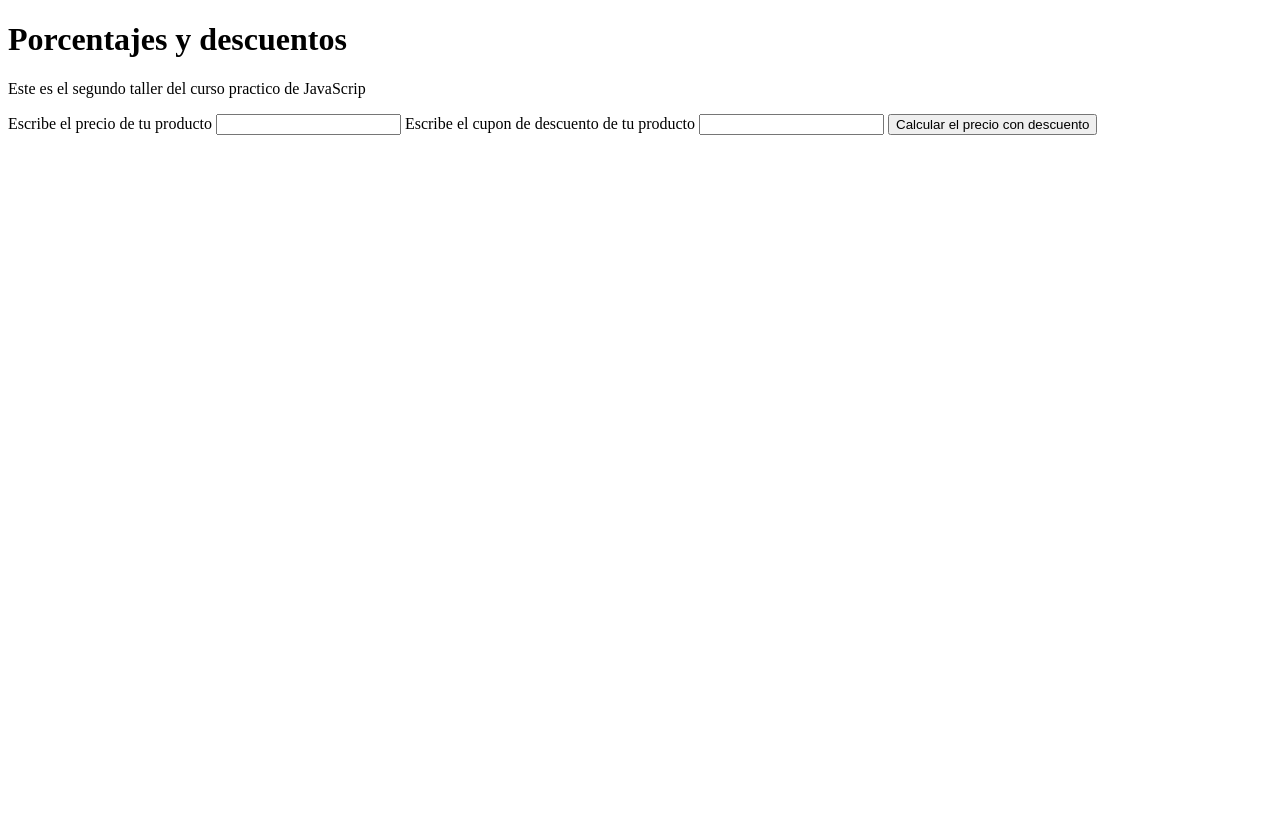
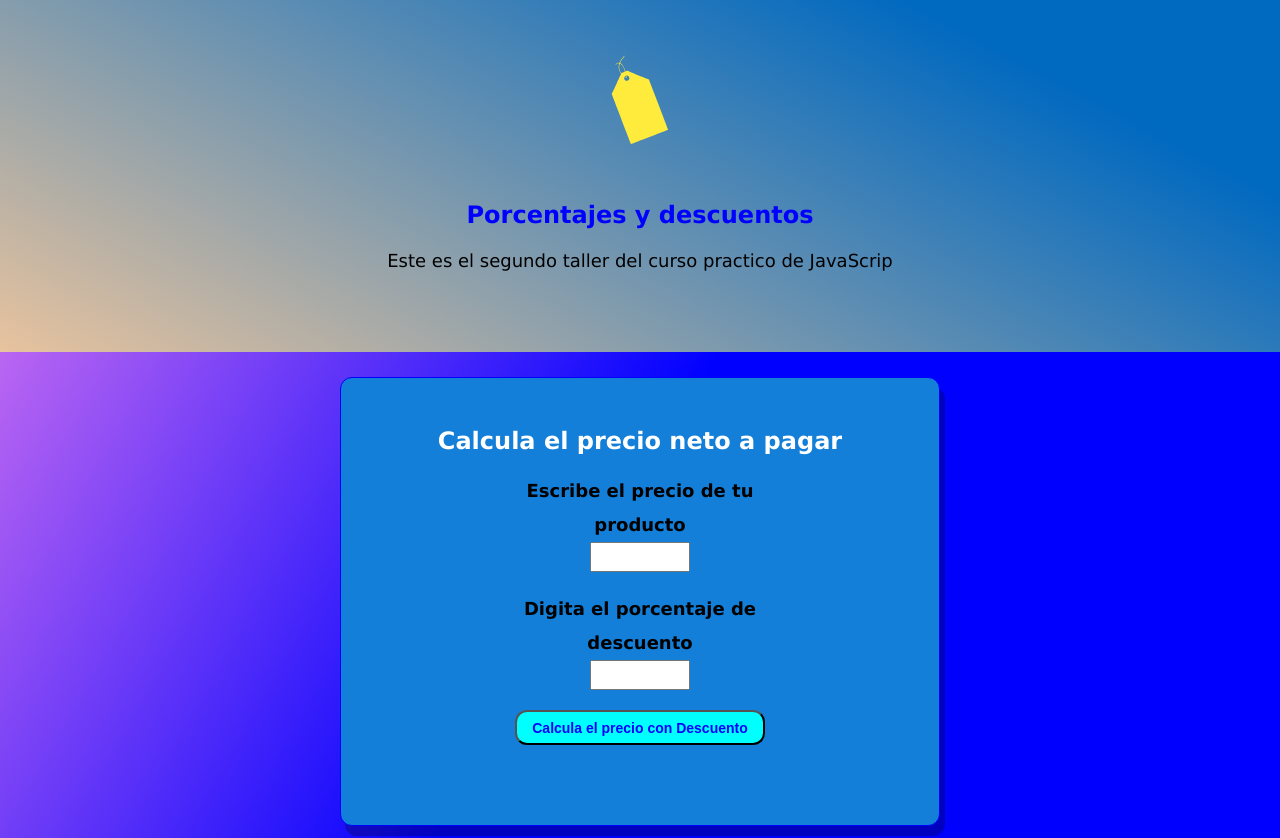
Before and after one commit to HaroldArguelloNic/curso-practico-JavaScript, a plain HTML site: page descuento.html in a window 1280 px wide. Shown: the top 838 px of the page. Before the commit the page ends 800 px from the top, so only its background shows below. Drawn offline with Linux system fonts and the light colour scheme.

Commit message:
aplicacion estilos a los descuento

```diff
--- /dev/null
+++ b/descuento.css
@@ -0,0 +1,177 @@
+/*
+1.Posicionamiento
+2.Modelo de Caja
+3.Tipografia
+4.Efectos Visuales
+5.Otros
+*/
+
+* {
+    box-sizing: border-box;
+    margin: 0;
+    padding: 0;
+}
+html {
+    font-size: 62.5%;
+    font-family: 'Lucida Sans', 'Lucida Sans Regular', 'Lucida Grande', 'Lucida Sans Unicode', Geneva, Verdana, sans-serif;
+}
+body {
+    background: linear-gradient(120deg, violet, blue 45%);
+}
+
+header {
+    position: relative;
+    display: flex;
+    flex-direction: column;
+    justify-content: center;
+    width: 100%;
+    min-width: 320px;
+    text-align: center;
+    background: linear-gradient(207.8deg, #0069c0 19%, #e8c39e);
+}
+header img {
+    width: 60px;
+    height: 100px;
+    margin-top: 50px;
+    align-self: center;
+}
+.header-tittle {
+    width: 90%;
+    min-width: 288px;
+    max-width: 900px;
+    height: 150px;
+    margin-top: 50px;
+    text-align: center;
+    align-self: center;
+}
+.header-tittle h1 {
+    font-size: 2.4rem;
+    font-weight: bold;
+    line-height: 2.6rem;
+    color: blue;
+}
+.header-tittle p {
+    margin-top: 24px;
+    font-size: 1.8rem;
+    font-weight: 500;
+    line-height: 1.8rem;
+}
+.discount-container {
+    width: 100%;
+    max-width: 600px;
+    height: auto;
+    padding-top: 50px;
+    padding-bottom: 30px;
+    text-align: center;
+    border: 1px solid blue;
+    border-radius: 12px;
+    box-shadow: 5px 10px rgb(0,0,0,0.25);
+    margin: 25px auto;
+    background-color: #137fd9;
+}
+.discount-container h2 {
+    font-size: 2.4rem;
+    font-weight: bold;
+    line-height: 2.6rem;
+    margin-bottom: 20px;
+    color: #ffffff;
+}
+
+.discount-container form {
+    position: relative;
+    display: flex;
+    flex-direction: column;
+    width: 320px;
+    max-width: 900px;
+    margin: 0 auto;
+    margin-bottom: 20px;
+
+}
+.discount-container form label {
+    font-size: 1.8rem;
+    font-weight: bold;
+    line-height: 3.4rem;
+}
+.discount-container form input {
+    width: 100px;
+    height: 30px;
+    font-size: 1.8rem;
+    align-self: center;
+    margin-bottom: 20px;
+    text-align: right;
+}
+.discount-container form button {
+    height: 35px;
+    width: 250px;
+    align-self: center;
+    background-color: aqua;
+    font-size: 1.4rem;
+    font-weight: bolder;
+    color: blue;
+    border-radius: 12px;
+}
+.discount-container p {
+    font-family: cursive;
+    font-size: 1.8rem;
+    margin: 15px auto;
+}
+.coupon-container {
+    width: 100%;
+    max-width: 600px;
+    height: auto;
+    padding-top: 50px;
+    padding-bottom: 30px;
+    text-align: center;
+    border: 1px solid blue;
+    border-radius: 12px;
+    box-shadow: 5px 10px rgb(0,0,0,0.25);
+    margin: 25px auto;
+    background-color: #2196f3;
+}
+.coupon-container h2 {
+    font-size: 2.4rem;
+    font-weight: bold;
+    line-height: 2.6rem;
+    margin-bottom: 20px;
+    color: #ffffff;
+}
+
+.coupon-container form {
+    position: relative;
+    display: flex;
+    flex-direction: column;
+    width: 320px;
+    max-width: 900px;
+    margin: 0 auto;
+    margin-bottom: 20px;
+
+}
+.coupon-container form label {
+    font-size: 1.8rem;
+    font-weight: bold;
+    line-height: 3.4rem;
+}
+.coupon-container form input {
+    width: 150px;
+    height: 30px;
+    font-size: 1.8rem;
+    align-self: center;
+    margin-bottom: 20px;
+    text-align: center;
+}
+.coupon-container form button {
+    height: 35px;
+    width: 250px;
+    align-self: center;
+    background-color: aqua;
+    font-size: 1.4rem;
+    font-weight: bolder;
+    color: blue;
+    border-radius: 12px;
+}
+.coupon-container p {
+    font-family:Georgia, 'Times New Roman', Times, serif;
+    font-size: 2rem;
+    font-weight: bold;
+    margin: 25px auto;
+}
--- a/descuento.html
+++ b/descuento.html
@@ -5,14 +5,36 @@
     <meta http-equiv="X-UA-Compatible" content="IE=edge">
     <meta name="viewport" content="width=device-width, initial-scale=1.0">
     <title>Porcentajes y Descuento / Taller practico JavaScript</title>
+    <link rel="stylesheet" href="./descuento.css">
 </head>
 <body>
     <header>
+        <figure>
+            <img src="./asset/2894131-ffeb3b.svg" alt="cupon descuento">
+        </figure>
+        <div class="header-tittle">
             <h1>
                 Porcentajes y descuentos
             </h1>
             <p>Este es el segundo taller del curso practico de JavaScrip</p>
+        </div>
+
     </header>
+    <section class="discount-container">
+        <h2>Calcula el precio neto a pagar</h2>
+        <form>
+            <label for="inputPrecioOriginal">Escribe el precio de tu producto</label>
+            <input id="inputPrecioOriginal" type="number">
+            <label for="inputDescuento">Digita el porcentaje de descuento</label>
+            <input id="inputDescuento" type="number">
+            <button type="button" onclick="precioConDescuento()">
+                Calcula el precio con Descuento
+            </button>
+            <p id="precioConDescuento"></p>
+        </form>
+    </section>
+    <section class="coupon-container">
+        <h2>Aplica tú cupón de descuento</h2>
         <form>
             <label for="inputPrice">Escribe el precio de tu producto</label>
             <input id="inputPrice" type="number">
@@ -24,6 +46,8 @@
             <p id="ResultP"></p>
         </form>
 
+    </section>
+
     <script src="./descuento.js"></script>
 </body>
 </html>
--- a/descuento.js
+++ b/descuento.js
@@ -6,6 +6,14 @@ function calcularPrecioConDescuento(precio, descuento) {
   const precioConDescuento = (precio * porcentajePrecioConDescuento) / 100;
 
   return precioConDescuento;
+}
+function precioConDescuento() {
+  const inputPrecio = document.getElementById("inputPrecioOriginal");
+  const precioValue = inputPrecio.value;
+  const inputDescuento = document.getElementById("inputDescuento");
+  const descuentoValue = inputDescuento.value;
+  const precioDiscount = calcularPrecioConDescuento(precioValue,descuentoValue);
+  document.getElementById("precioConDescuento").innerText=`El precio con descuento es: ${precioDiscount}`;
 }
 function onClickCalcularPrecioConDescuento() {
   const inputPrice = document.getElementById("inputPrice");
@@ -34,7 +42,7 @@ function onClickCalcularPrecioConDescuento() {
     const discountPrice = calcularPrecioConDescuento(priceValue, descuento);
 
     const resultP = document.getElementById("ResultP");
-    resultP.innerText = "Elprecio con descuento son $ :" + discountPrice;
+    resultP.innerText = "El precio con cupon de descuento es: $ " + discountPrice;
   }
 }
 /*console.log({
```
Also changed, not shown: asset/2894131-ffeb3b.svg (added). Lines whose indentation alone changed are shown as unchanged.
